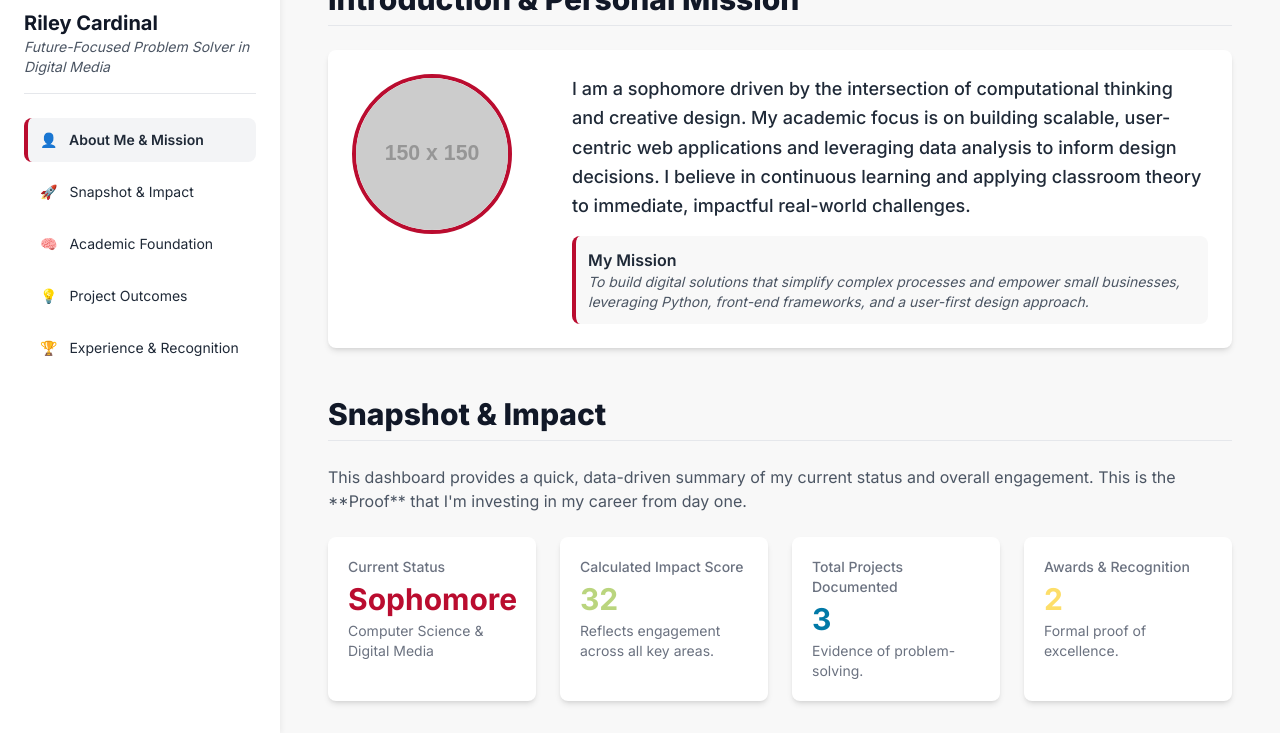
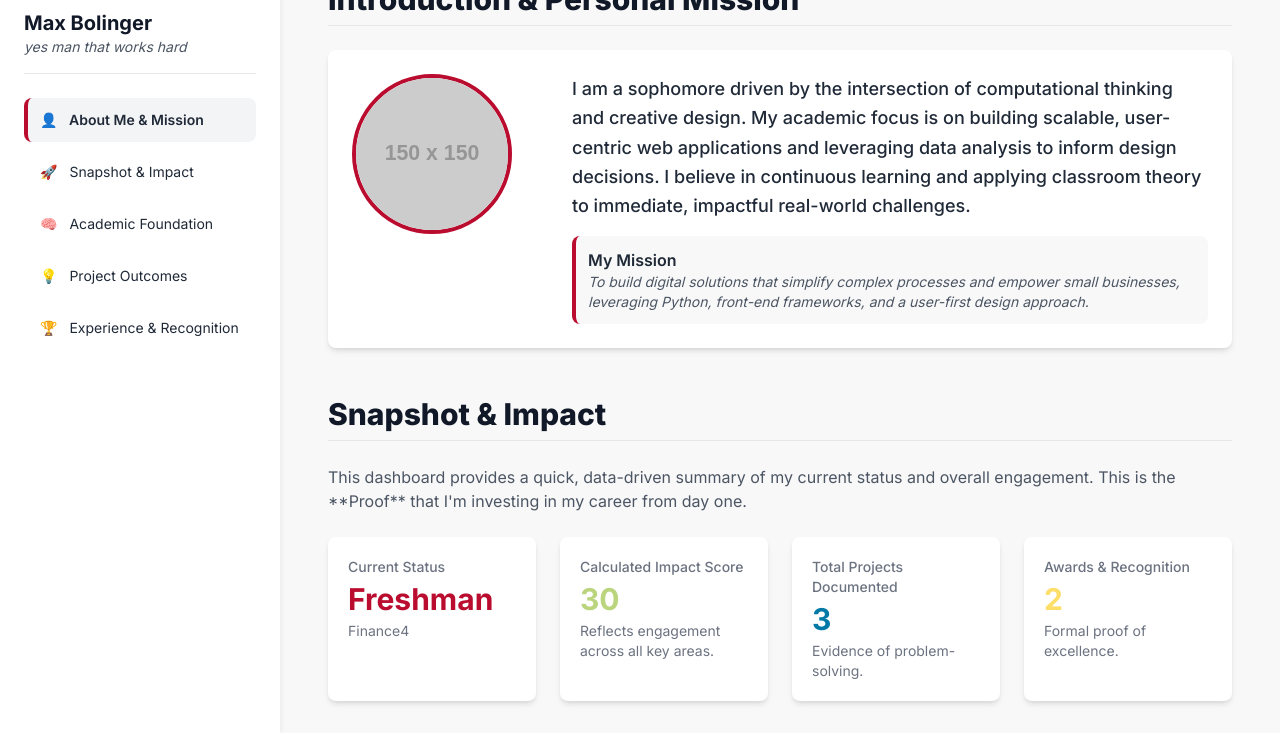
Before and after one commit to maxb676/ISOM210-7-maxb-1project-2, a plain HTML site: page index.html in a window 1280 px wide. Shown: the part 67-800 px from the top of the page. Drawn offline with nearby package versions, Linux system fonts and the light colour scheme; placeholder pictures from the web are drawn by us.

Commit message:
Update index.html

```diff
--- a/index.html
+++ b/index.html
@@ -1,4 +1,4 @@
-<!-- Chosen Palette: Ball State Cardinals (Cardinal Red/Maroon, Light Gray, White) -->
+ <!-- Chosen Palette: Ball State Cardinals (Cardinal Red/Maroon, Light Gray, White) -->
 <!-- Application Structure Plan: A fixed-sidebar dashboard structure designed for non-linear exploration. The main content is split into five thematic, scrollable sections: 1. Introduction (Persona/Mission), 2. Snapshot Dashboard (Metrics), 3. Academic Foundation (Lists/Charts), 4. Project Showcase (Filterable Cards), and 5. Experience & Recognition (Timelines/Lists). This structure prioritizes immediate delivery of the key personal story before diving into data. -->
 <!-- Visualization & Content Choices:
 1. Report Info -> Introduction (New) -> Goal -> Establish Persona/Connection -> Viz/Presentation Method -> Two-column layout with Profile Image and Mission Statement (HTML/CSS) -> Justification -> Creates instant rapport and communicates goals.
@@ -255,11 +255,11 @@ CONFIRMATION: NO SVG graphics used. NO Mermaid JS used. -->
 
         // 1.1 PROFILE & BRANDING VARIABLES (REQUIRED)
         const profileData = {
-            studentName: "Riley Cardinal",
-            tagline: "Future-Focused Problem Solver in Digital Media",
-            currentYear: "Sophomore", // Freshman, Sophomore, Junior, Senior
-            major: "Computer Science & Digital Media",
-            gpa: 3.85,
+            studentName: "Max Bolinger",
+            tagline: "yes man that works hard",
+            currentYear: "Freshman", // Freshman, Sophomore, Junior, Senior
+            major: "Finance4",
+            gpa: 3.4,
             impactScoreMultiplier: 10, // Adjusts how much projects/awards count towards total impact
 
             // --- INTRODUCTION & BRANDING FIELDS ---
```
